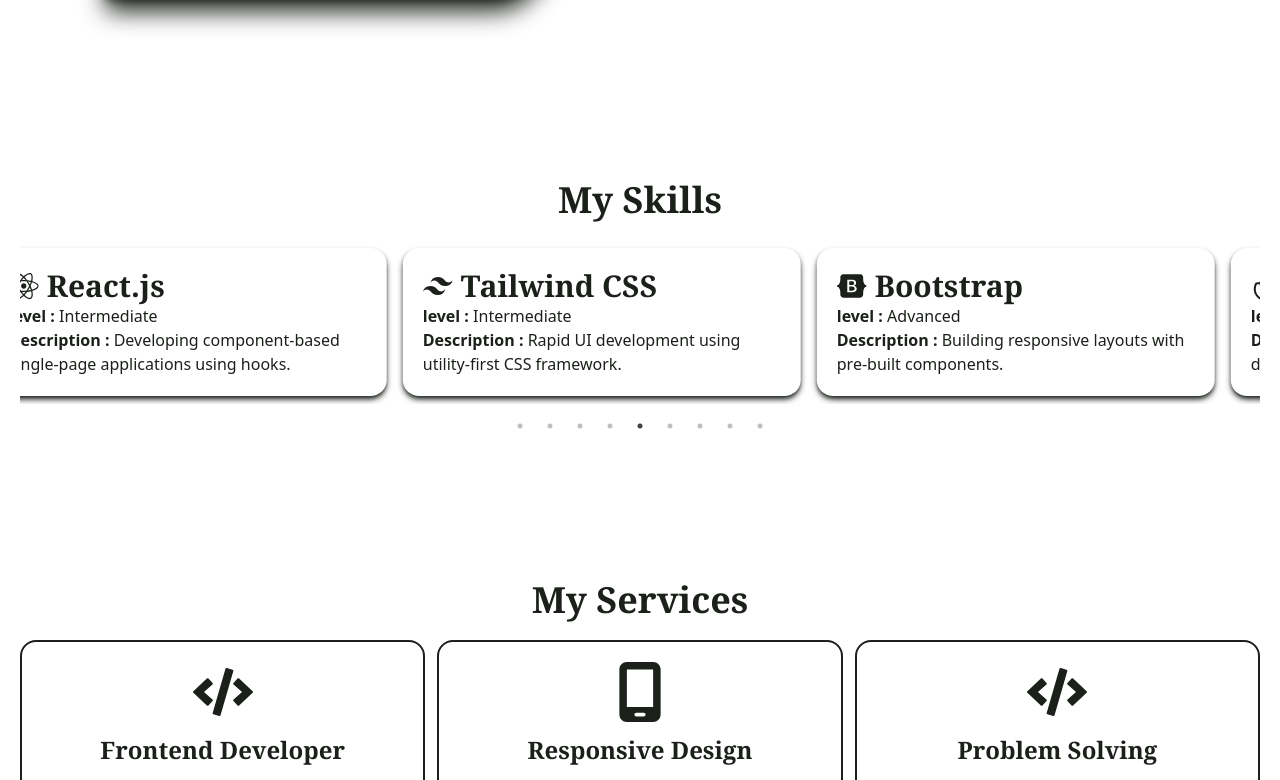
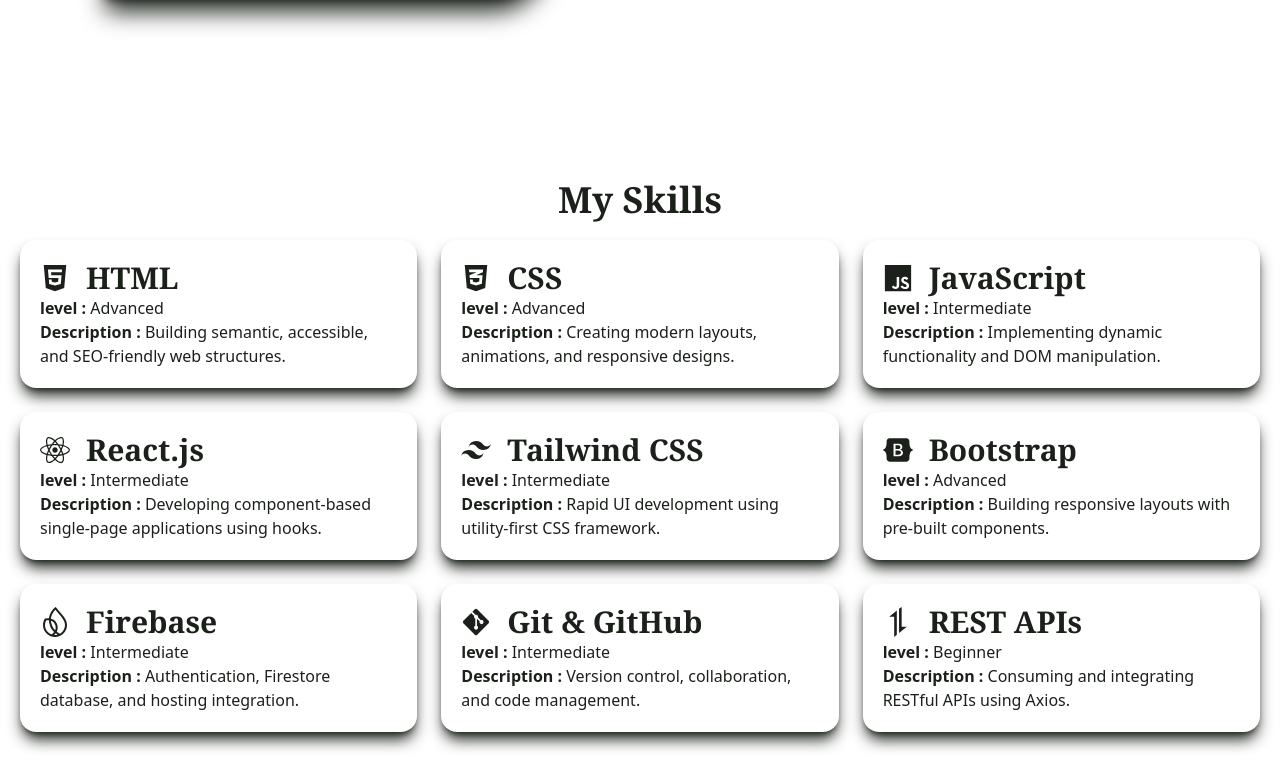
Before and after one commit to Rizwan-Ghouri/M.R-portfolio, a React (Vite) app: page / in a window 1280 px wide. Shown: the part 1200-1980 px from the top of the page. Built offline with nearby package versions, Linux system fonts and the light colour scheme.

Commit message:
slide remove

```diff
--- a/package.json
+++ b/package.json
@@ -16,8 +16,6 @@
     "react": "^19.2.0",
     "react-dom": "^19.2.0",
     "react-icons": "^5.5.0",
-    "react-slick": "^0.31.0",
-    "slick-carousel": "^1.8.1",
     "sweetalert2": "^11.26.17",
     "tailwindcss": "^4.1.18",
     "vite-plugin-pwa": "^1.2.0"
--- a/src/components/Skills/Skills.jsx
+++ b/src/components/Skills/Skills.jsx
@@ -2,88 +2,26 @@
 import Heading from "../common/Heading/Heading";
 import skillsCards from "../../utils/constants/SkillsCards";
 import SkillsCards from "../common/SkillsCards/SkillsCards";
-import Slider from "react-slick";
-import "slick-carousel/slick/slick.css";
-import "slick-carousel/slick/slick-theme.css";
 
 const Skills = () => {
-  function SampleNextArrow() {
-    return null; // kuch render hi nahi hoga
-  }
-  function SamplePrevArrow() {
-    return null; // kuch render hi nahi hoga
-  }
-  const settings = {
-    dots: true,
-    infinite: true,
-    speed: 500,
-    slidesToShow: 3,
-    slidesToScroll: 1,
-    initialSlide: 2,
-    autoplay: true,
-    nextArrow: <SampleNextArrow/>,
-    prevArrow: <SamplePrevArrow/>,
-    responsive: [
-      {
-        breakpoint: 1024,
-        settings: {
-          slidesToShow: 2,
-          slidesToScroll: 1,
-          infinite: true,
-          dots: false,
-        },
-      },
-      {
-        breakpoint: 600,
-        settings: {
-          slidesToShow: 2,
-          slidesToScroll: 2,
-          initialSlide: 2,
-          dots: false,
-
-        },
-      },
-      {
-        breakpoint: 480,
-        settings: {
-          slidesToShow: 1,
-          slidesToScroll: 1,
-          initialSlide: 2,
-
-          dots: true,
-        },
-      },
-    ],
-  };
   return (
     <div
       id="skills"
-      className="text-darkcolor dark:bg-darkcolor dark:text-textcolor p-5 pt-15 h-100"
+      className="text-darkcolor dark:bg-darkcolor dark:text-textcolor p-5 pt-15 h-full h-0-screen         flex flex-col justify-center items-center"
     >
-      <div >
+      <div>
         <div className="flex items-center justify-center">
           <Heading
             headingClass="text-4xl py-5 font-semibold font-serif duration-300"
             headingName="My Skills"
           />
         </div>
-        {/* <div className="grid grid-cols-1 sm:grid-cols-2 md:grid-cols-2 lg:grid-cols-3 gap-6"> */}
-        <div className="slider-container">
-          <Slider {...settings}>
-            {skillsCards.map((data) => {
-              const { id, title, description, level, icon } = data;
-              return (
-                <div className=" grid grid-cols-1 sm:grid-cols-2 md:grid-cols-2 lg:grid-cols-3" key={id}>
-                  <SkillsCards
-                    icon={icon}
-                    title={title}
-                    description={description}
-                    level={level}
-                  />
-                </div>
-              );
-            })}
-          </Slider>
+        <div className="grid grid-cols-1 sm:grid-cols-2 md:grid-cols-2 lg:grid-cols-3 gap-6">
+          {skillsCards.map((data, index) => (
+            <div key={index}>
+              <SkillsCards {...data} />
+            </div>
+          ))}
         </div>
       </div>
     </div>
--- a/src/components/common/SkillsCards/SkillsCards.jsx
+++ b/src/components/common/SkillsCards/SkillsCards.jsx
@@ -5,12 +5,9 @@
   const Icon = icon;
 
   return (
-    <div
-      // data-aos="fade-up"
-      className="text-darkcolor dark:bg-darkcolor dark:text-textcolor rounded-2xl hover:border-2 dark:hover:border-bluecolor hover:border-Dhover duration-300 m-2"
-    >
-      <div className="p-5 shadow-darkcolor hover:duration-500 dark:shadow-textcolor rounded-2xl shadow-md ">
-        <div className="flex items-center gap-2">
+    <div data-aos="fade-up" className="text-darkcolor dark:bg-darkcolor dark:text-textcolor rounded-2xl hover:border-2 hover:border-bluecolor duration-300">
+      <div className="shadow-darkcolor hover:duration-500 dark:shadow-textcolor rounded-2xl shadow-lg p-5">
+        <div className="flex items-center gap-4">
           <span>{<Icon className="text-3xl" />}</span>
           <Heading
             headingClass="text-3xl font-semibold font-serif duration-300"
@@ -21,7 +18,7 @@
           <h2 className="font-semibold ">
             level : <span className="font-normal">{level}</span>
           </h2>
-          <p className="font-semibold scroll-m-1">
+          <p className="font-semibold ">
             Description : <span className="font-normal">{description}</span>
           </p>
         </div>
--- a/src/index.css
+++ b/src/index.css
@@ -44,23 +44,3 @@
     transform: scale(0.95, 1.05);
   }
 }
-/* Light mode – normal dot */
-.slick-dots li button:before {
-  color: theme('colors.darkcolor');
-  margin: 7px 0;
-}
-
-/* Light mode – active dot */
-.slick-dots li.slick-active button:before {
-  color: theme('colors.textcolor');
-}
-
-/* Dark mode – normal dot */
-.dark .slick-dots li button:before {
-  color: theme('colors.textcolor');
-}
-
-/* Dark mode – active dot */
-.dark .slick-dots li.slick-active button:before {
-  color: theme('colors.textcolor');
-}
```
Also changed, not shown: 1 other file (tests, documents, lock files or other folders).
